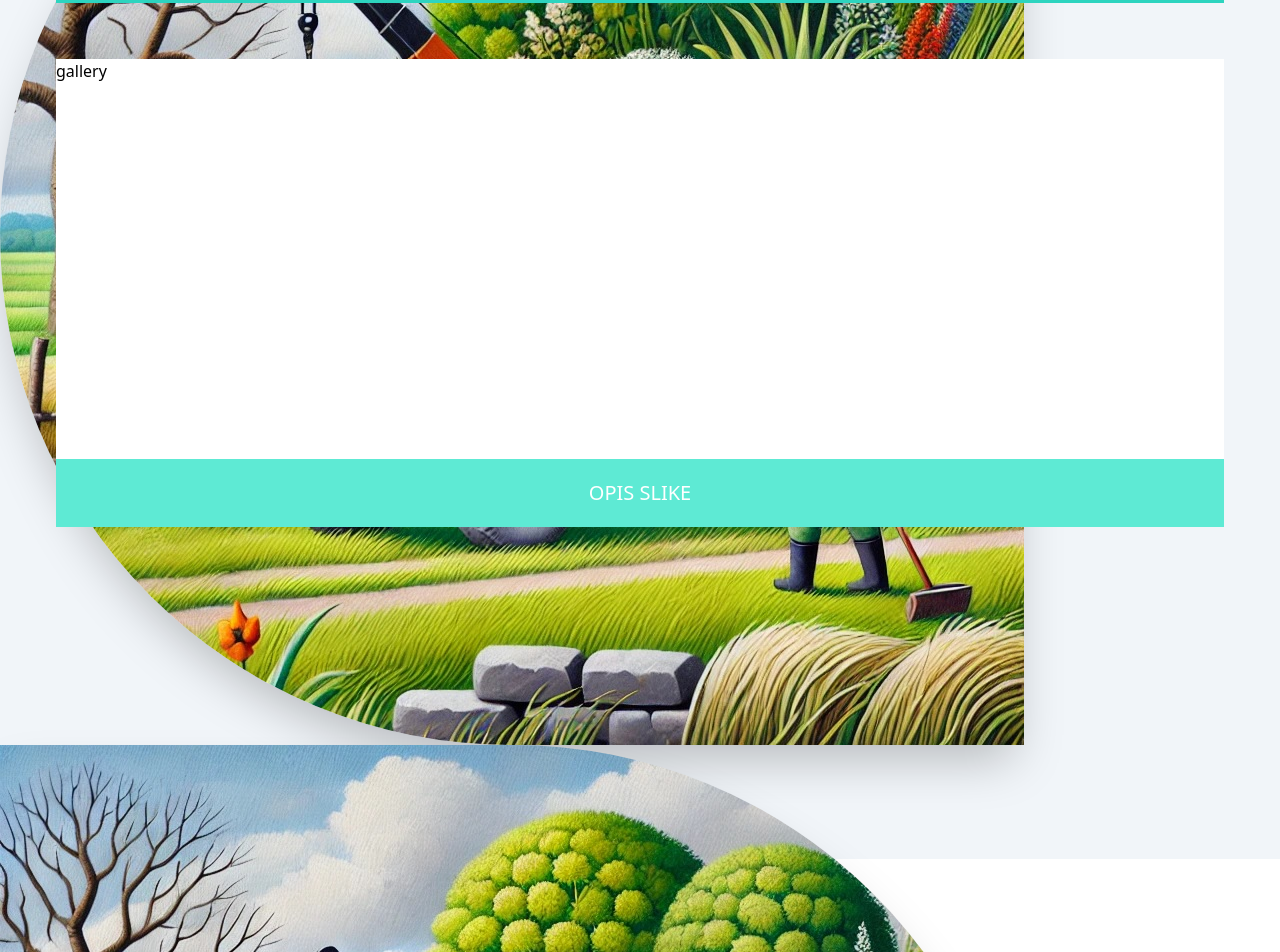
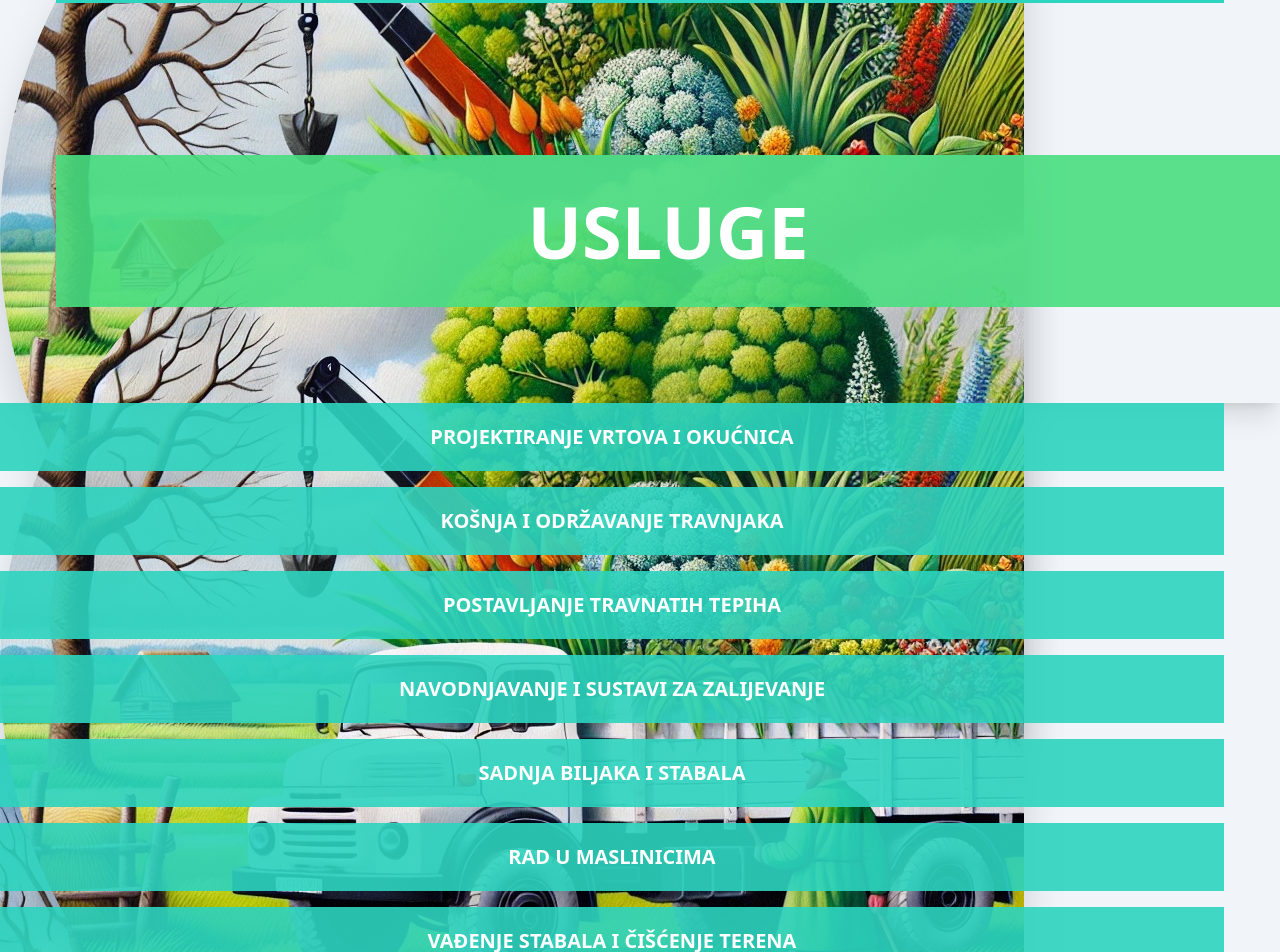
Before and after one commit to F00sh/rast, a Nuxt app: page / in a window 1280 px wide. Shown: the part 2197-3149 px from the top of the page. Built offline with nearby package versions, Linux system fonts and the light colour scheme.

Commit message:
skoro sav tekst

```diff
--- a/components/Gallery.vue
+++ b/components/Gallery.vue
@@ -3,16 +3,29 @@
               flex flex-col
               items-center
               justify-start
-              px-14">
+              px-14 pt-24">
 
-    <div class="bg-white
-                w-full h-1/2
-                flex flex-col">
-        <h1>
-            gallery
+    <div class="w-full h-max
+                flex flex-col
+                pb-14">
+
+        <h1 class="bg-green-400
+                   text-center
+                   text-white
+                   text-7xl
+                   font-black
+                   uppercase
+                   py-10">
+
+                   slike
+
         </h1>
     </div>
-
+    <div class="bg-white
+                flex flex-col
+                w-full h-1/2">
+        slike
+    </div>
     <div class="bg-teal-300
                 items-center
                 justify-center
@@ -23,7 +36,9 @@
                  text-xl
                  uppercase
                  font-medium">
-            opis slike
+
+                 opis slike
+
         </h3>
     </div>
   </div>
--- a/components/Services.vue
+++ b/components/Services.vue
@@ -1,3 +1,127 @@
 <template>
+  <div class="w-full min-h-screen pt-24">
+    <div class="-z-10 absolute flex flex-col">
+        <img src="/img/about_img.jpg" alt="services" class="w-full h-1/2 object-cover rounded-l-full shadow-2xl">
+    </div>
+    <div class="w-full
+                h-max
+                flex flex-col
+                justify-center
+                items-center
+                shadow-xl
+                pb-24 pl-14">
 
+            <h1 class="bg-green-400
+                  bg-opacity-90
+                  w-full
+                  text-7xl
+                  uppercase
+                  font-black
+                  text-white
+                  text-center
+                  py-10">
+            usluge
+
+        </h1>
+    </div>
+    <div class="w-full h-max
+                    flex flex-col
+                    justify-center
+                    items-center
+                    shadow-xl
+                    pb-24 pr-14">
+
+            <h2 class="bg-teal-400
+                       bg-opacity-90
+                       w-full
+                       text-xl
+                       uppercase
+                       font-bold
+                       text-white
+                       text-center
+                       py-5 px-5
+                       mb-4">
+
+                       Projektiranje vrtova i okućnica
+            </h2>
+            <h2 class="bg-teal-400
+                       bg-opacity-90
+                       w-full
+                       text-xl
+                       uppercase
+                       font-bold
+                       text-white
+                       text-center
+                       py-5 px-5
+                       mb-4">
+
+                       Košnja i održavanje travnjaka
+            </h2>
+            <h2 class="bg-teal-400
+                       bg-opacity-90
+                       w-full
+                       text-xl
+                       uppercase
+                       font-bold
+                       text-white
+                       text-center
+                       py-5 px-5
+                       mb-4">
+
+                       Postavljanje travnatih tepiha
+            </h2>
+            <h2 class="bg-teal-400
+                       bg-opacity-90
+                       w-full
+                       text-xl
+                       uppercase
+                       font-bold
+                       text-white
+                       text-center
+                       py-5 px-5
+                       mb-4">
+
+                       Navodnjavanje i sustavi za zalijevanje
+            </h2>
+            <h2 class="bg-teal-400
+                       bg-opacity-90
+                       w-full
+                       text-xl
+                       uppercase
+                       font-bold
+                       text-white
+                       text-center
+                       py-5 px-5
+                       mb-4">
+
+                       Sadnja biljaka i stabala
+            </h2>
+            <h2 class="bg-teal-400
+                       bg-opacity-90
+                       w-full
+                       text-xl
+                       uppercase
+                       font-bold
+                       text-white
+                       text-center
+                       py-5 px-5
+                       mb-4">
+
+                       Rad u maslinicima
+            </h2>
+            <h2 class="bg-teal-400
+                       bg-opacity-90
+                       w-full
+                       text-xl
+                       uppercase
+                       font-bold
+                       text-white
+                       text-center
+                       py-5 px-5
+                       mb-4">
+
+                       Vađenje stabala i čišćenje terena
+            </h2>
+        </div>
+  </div>
 </template>
--- a/pages/index.vue
+++ b/pages/index.vue
@@ -2,6 +2,7 @@
     <div class="-z-20 w-full h-full flex-1 flex-col bg-slate-100">
         <Header />
         <About />
+        <Services />
         <Gallery />
     </div>
 </template>
```
